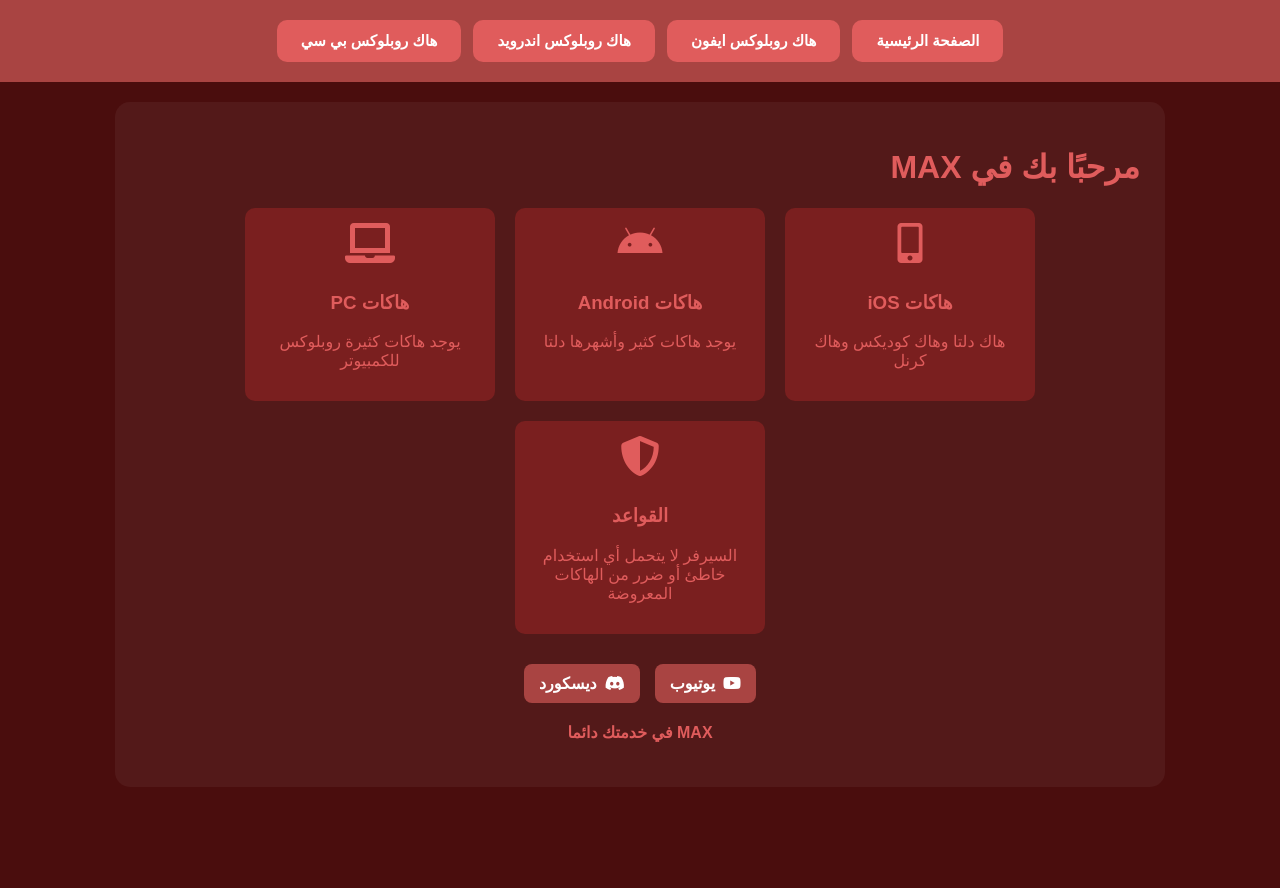
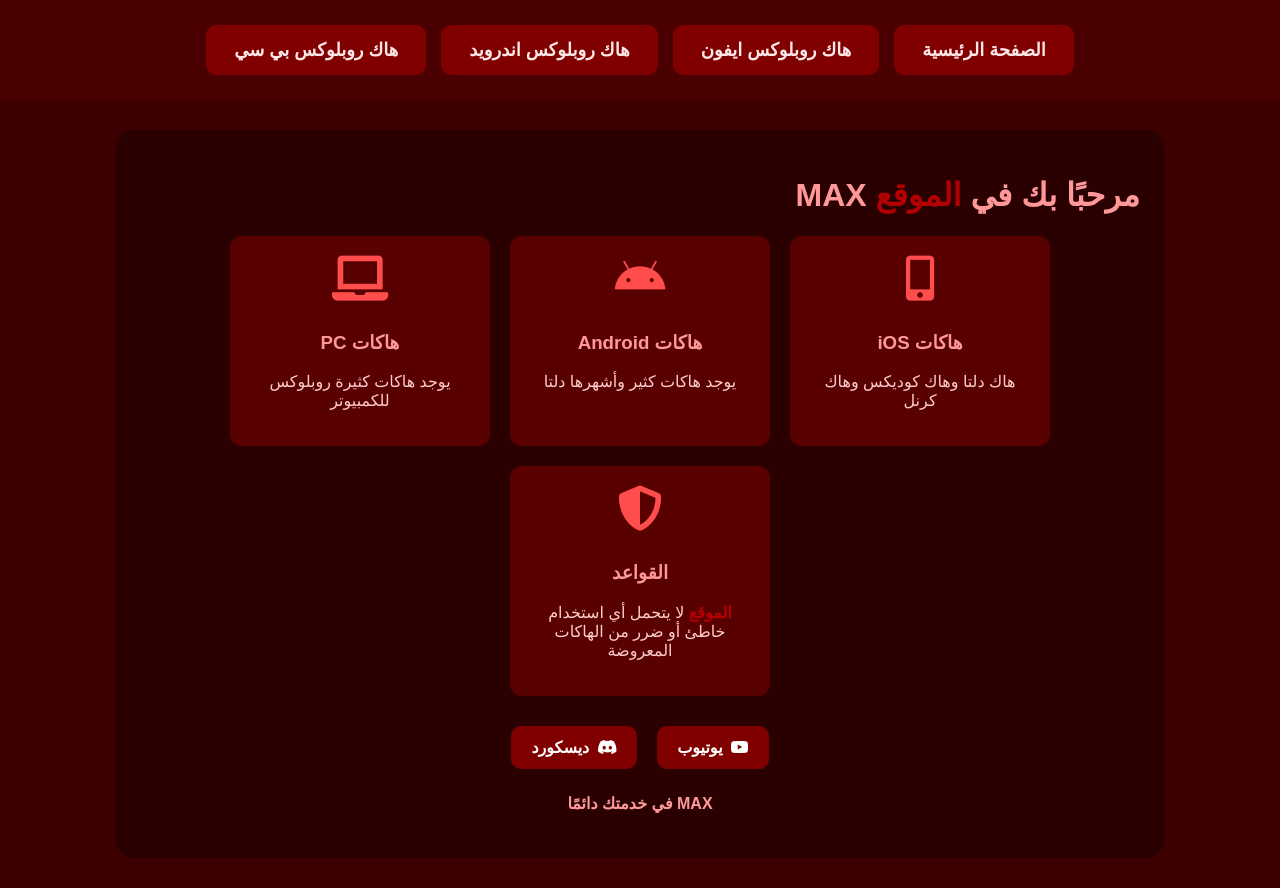
Before and after one commit to 7drtop/7dr, a plain HTML site: page index.html in a window 1280 px wide. Both pictures are taken after a click on the button "الصفحة الرئيسية". Before the commit the page ends 807 px from the top, so only its background shows below. Drawn offline with Linux system fonts and the light colour scheme.

Commit message:
Update index.html

```diff
--- a/index.html
+++ b/index.html
@@ -6,18 +6,10 @@
   <title>MAX</title>
   <link href="https://cdnjs.cloudflare.com/ajax/libs/font-awesome/5.15.4/css/all.min.css" rel="stylesheet" />
   <style>
-    :root {
-      --main-red: #4a0d0d;
-      --menu-red: #a94442;
-      --highlight-red: #e05c5c;
-      --text-red: #e05c5c;
-      --box-red: #7a1f1f;
-    }
-
     body {
-      background-color: var(--main-red);
-      color: var(--text-red);
-      font-family: 'Arial', sans-serif;
+      background-color: #3d0000;
+      color: #b64238;
+      font-family: Arial, sans-serif;
       margin: 0;
       padding: 0;
       direction: rtl;
@@ -26,34 +18,35 @@
     .nav-buttons {
       display: flex;
       justify-content: center;
-      gap: 12px;
-      padding: 20px;
-      background-color: var(--menu-red);
+      flex-wrap: wrap;
+      gap: 15px;
+      padding: 25px;
+      background-color: #4a0000;
     }
 
     .nav-buttons button {
-      background-color: var(--highlight-red);
+      background-color: #800000;
       border: none;
-      padding: 12px 24px;
+      padding: 14px 28px;
       border-radius: 10px;
-      color: white;
+      color: #ffe6e6;
       font-weight: bold;
+      font-size: 18px;
       cursor: pointer;
-      font-size: 15px;
       transition: background-color 0.3s;
     }
 
     .nav-buttons button:hover {
-      background-color: #ff6b6b;
+      background-color: #a60000;
     }
 
     .page {
       display: none;
       max-width: 1000px;
-      margin: 20px auto;
+      margin: 30px auto;
       padding: 25px;
-      background-color: rgba(255, 255, 255, 0.05);
-      border-radius: 15px;
+      background-color: rgba(0, 0, 0, 0.3);
+      border-radius: 20px;
     }
 
     .page.active {
@@ -61,11 +54,7 @@
     }
 
     h1, h2, h3 {
-      color: var(--text-red);
-    }
-
-    p, li {
-      color: var(--text-red);
+      color: #ff9999;
     }
 
     .features-grid {
@@ -77,24 +66,31 @@
     }
 
     .feature-item {
-      background-color: var(--box-red);
-      border-radius: 10px;
-      padding: 15px;
+      background-color: #590000;
+      border-radius: 12px;
+      padding: 20px;
       width: 220px;
       text-align: center;
-      color: white;
+      color: #ffcccc;
     }
 
     .feature-item i {
-      font-size: 40px;
-      margin-bottom: 10px;
-      color: var(--highlight-red);
+      font-size: 45px;
+      margin-bottom: 12px;
+      color: #ff4d4d;
+    }
+
+    .delta-image {
+      max-width: 250px;
+      border-radius: 12px;
+      display: block;
+      margin: 15px auto;
     }
 
     .info-box {
       max-width: 500px;
       min-width: 250px;
-      color: white;
+      color: #ffe6e6;
       margin-bottom: 30px;
     }
 
@@ -104,19 +100,18 @@
     }
 
     .info-box ul li {
-      background-color: var(--menu-red);
-      margin: 5px 0;
-      padding: 10px;
-      border-radius: 8px;
-      color: white;
+      background-color: #660000;
+      margin: 6px 0;
+      padding: 12px;
+      border-radius: 10px;
     }
 
     .download-btn {
       display: inline-block;
-      background-color: var(--highlight-red);
+      background-color: #cc0000;
       color: white;
-      padding: 10px 20px;
-      border-radius: 8px;
+      padding: 12px 22px;
+      border-radius: 10px;
       text-decoration: none;
       font-weight: bold;
       margin-top: 15px;
@@ -124,61 +119,49 @@
     }
 
     .download-btn:hover {
-      background-color: #ff6b6b;
+      background-color: #990000;
     }
 
     .social-links {
       display: flex;
       justify-content: center;
-      gap: 15px;
-      margin-bottom: 20px;
+      gap: 20px;
+      margin-bottom: 25px;
     }
 
     .social-btn {
       display: flex;
       align-items: center;
       gap: 8px;
-      background-color: var(--menu-red);
+      background-color: #800000;
       color: white;
-      padding: 10px 15px;
-      border-radius: 8px;
+      padding: 12px 20px;
+      border-radius: 10px;
       text-decoration: none;
       font-weight: bold;
       transition: background 0.3s ease;
     }
 
     .social-btn:hover {
-      background-color: #ff6b6b;
+      background-color: #b30000;
     }
 
     .copyright {
       text-align: center;
       margin: 20px 0;
       font-weight: bold;
-      color: var(--highlight-red);
+      color: #ff9999;
     }
 
-    .delta-image, img.fortnite-image {
-      display: block;
-      margin: 20px auto;
-      max-width: 250px;
-      border-radius: 10px;
-    }
-
-    .delta-content {
-      background-color: rgba(255, 255, 255, 0.05);
-      padding: 20px;
-      border-radius: 15px;
-      display: flex;
-      flex-wrap: wrap;
-      gap: 20px;
-      justify-content: center;
-      align-items: center;
+    .dark-red {
+      color: #b30000;
+      font-weight: bold;
     }
   </style>
 </head>
 <body>
 
+  <!-- قائمة التنقل -->
   <div class="nav-buttons">
     <button onclick="showPage('home')">الصفحة الرئيسية</button>
     <button onclick="showPage('iphone')">هاك روبلوكس ايفون</button>
@@ -186,8 +169,9 @@
     <button onclick="showPage('pc')">هاك روبلوكس بي سي</button>
   </div>
 
+  <!-- الصفحة الرئيسية -->
   <div id="home" class="page active">
-    <h1>مرحبًا بك في MAX</h1>
+    <h1>مرحبًا بك في <span class="dark-red">الموقع</span> MAX</h1>
     <div class="features-grid">
       <div class="feature-item">
         <i class="fas fa-mobile-alt"></i>
@@ -207,7 +191,7 @@
       <div class="feature-item">
         <i class="fas fa-shield-alt"></i>
         <h3>القواعد</h3>
-        <p>السيرفر لا يتحمل أي استخدام خاطئ أو ضرر من الهاكات المعروضة</p>
+        <p> <span class="dark-red">الموقع</span> لا يتحمل أي استخدام خاطئ أو ضرر من الهاكات المعروضة</p>
       </div>
     </div>
 
@@ -220,12 +204,12 @@
       </a>
     </div>
 
-    <div class="copyright">MAX في خدمتك دائما</div>
+    <div class="copyright">MAX في خدمتك دائمًا</div>
   </div>
 
+  <!-- صفحة ايفون -->
   <div id="iphone" class="page">
     <h1>هاكات iPhone</h1>
-
     <img src="https://images.sftcdn.net/images/t_app-icon-s/p/e2b8e161-10ad-4744-9ea1-2e7d059c28ad/2145656008/delta-executor-ggm-logo" alt="Delta" class="delta-image" />
     <div class="info-box">
       <h2>هاك دلتا</h2>
@@ -245,7 +229,7 @@
         <li>سهولة استخدام</li>
         <li>ليس الأفضل</li>
       </ul>
-      <a href="itms-services://?action=download-manifest&amp;url=https%3A%2F%2Fcodex-ios.com%2FInstall.plist" class="download-btn">تنزيل كوديكس</a>
+      <a href="itms-services://?action=download-manifest&url=https%3A%2F%2Fcodex-ios.com%2FInstall.plist" class="download-btn">تنزيل كوديكس</a>
     </div>
 
     <img src="https://i.postimg.cc/Qtd17DBr/7-D0-FD78-F-186-C-4-C0-A-A335-74-BD7-EF9-BDBB.png" alt="Krnl" class="delta-image" />
@@ -260,25 +244,27 @@
     </div>
   </div>
 
+  <!-- صفحة اندرويد -->
   <div id="android" class="page">
     <h1>هاكات Android</h1>
-    <p>سيتم إضافة هاكات اندرويد قريبًا هنا.</p>
+    <p>سيتم إضافة هاكات اندرويد قريبًا هنا في <span class="dark-red">الموقع</span>.</p>
   </div>
 
+  <!-- صفحة PC -->
   <div id="pc" class="page">
     <h1>هاكات PC</h1>
-    <p>سيتم إضافة هاكات الكمبيوتر هنا أيضًا.</p>
+    <p>سيتم إضافة هاكات الكمبيوتر هنا أيضًا في <span class="dark-red">الموقع</span>.</p>
   </div>
 
+  <!-- كود التنقل بين الصفحات -->
   <script>
     function showPage(pageId) {
       const pages = document.querySelectorAll('.page');
       pages.forEach((page) => page.classList.remove('active'));
       const activePage = document.getElementById(pageId);
-      if (activePage) {
-        activePage.classList.add('active');
-      }
+      if (activePage) activePage.classList.add('active');
     }
   </script>
+
 </body>
 </html>
```
